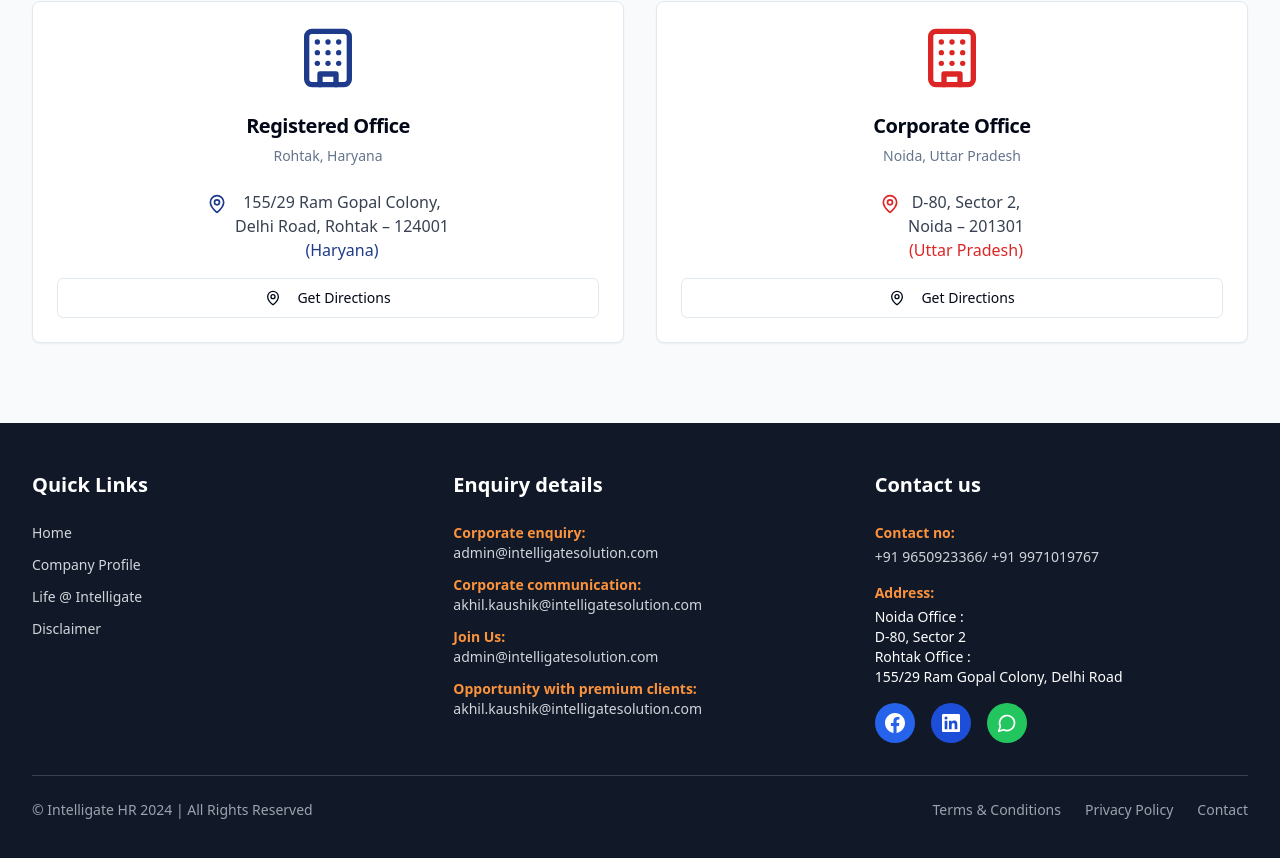
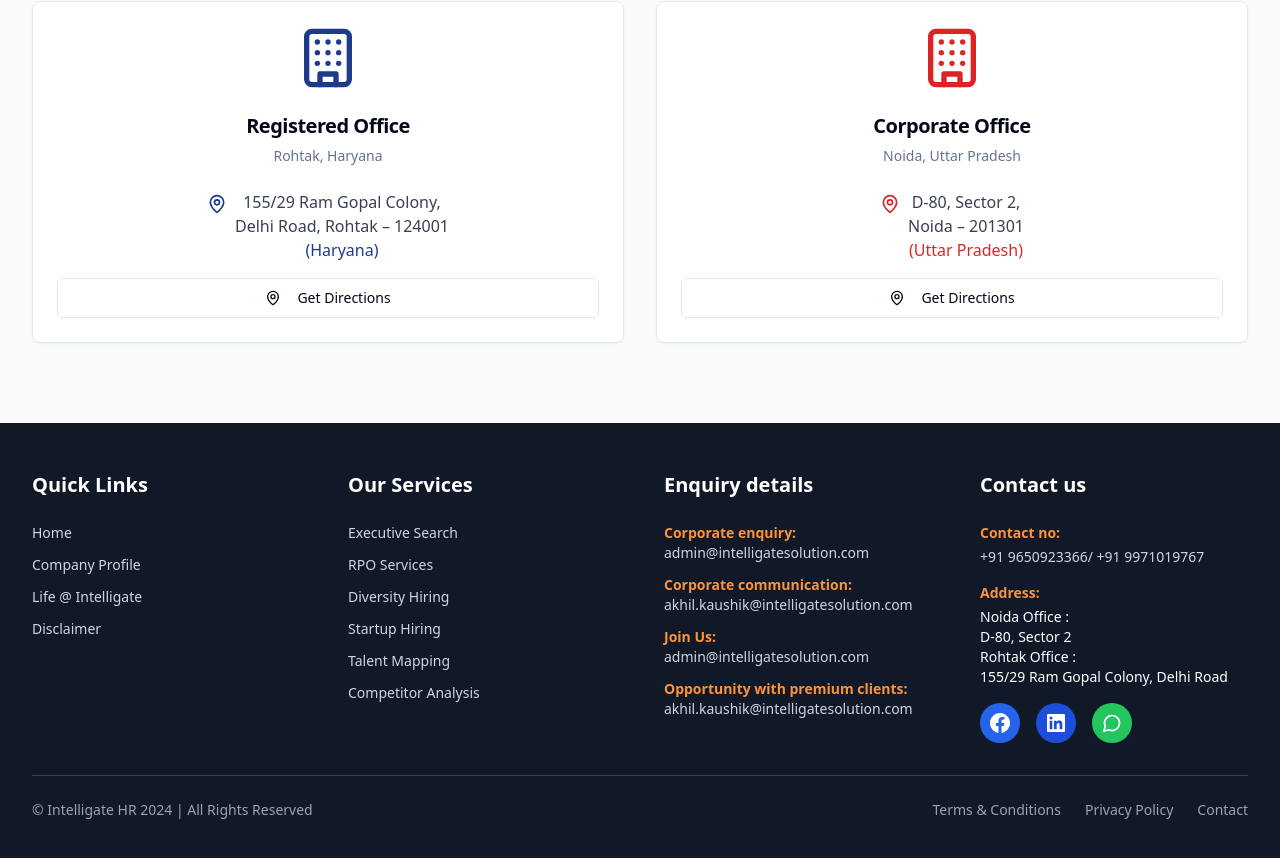
Before and after one commit to Ishwar78/Intelligate, a React (Vite) app: page /contact in a window 1280 px wide. Shown: the part 1588-2446 px from the top of the page. Built offline with nearby package versions, Linux system fonts and the light colour scheme.

Commit message:
Add Footer import and replace footer in Contact.tsx
cgen-d5ca09bb7ab040b190d7d019fc466b6f

```diff
--- a/client/pages/Contact.tsx
+++ b/client/pages/Contact.tsx
@@ -17,6 +17,7 @@ import { useEffect, useState } from "react";
 import HeroSlider from "@/components/HeroSlider";
 import ServiceDropdown from "@/components/ServiceDropdown";
 import Header from "@/components/Header";
+import Footer from "@/components/Footer";
 export default function Contact() {
   const [mobileMenuOpen, setMobileMenuOpen] = useState(false);
   const [formData, setFormData] = useState({
@@ -490,143 +491,7 @@ export default function Contact() {
         </div>
       </section>
 
-      {/* Footer */}
-       <footer className="bg-gray-900 text-white py-12">
-        <div className="max-w-7xl mx-auto px-4 sm:px-6 lg:px-8">
-          <div className="grid grid-cols-1 md:grid-cols-3 gap-12 mb-8">
-
-            {/* Quick Links */}
-            <div className="animate-on-scroll">
-              <h4 className="text-xl font-bold mb-6 text-white">Quick Links</h4>
-              <nav className="space-y-3">
-                <Link to="/" className="block text-gray-300 hover:text-orange-400 transition-colors text-sm">Home</Link>
-                <Link to="/about" className="block text-gray-300 hover:text-orange-400 transition-colors text-sm">Company Profile</Link>
-                <Link to="/about" className="block text-gray-300 hover:text-orange-400 transition-colors text-sm">Life @ Intelligate</Link>
-                <Link to="/" className="block text-gray-300 hover:text-orange-400 transition-colors text-sm">Disclaimer</Link>
-                {/* <Link to="#" className="block text-gray-300 hover:text-orange-400 transition-colors text-sm">Site Map</Link> */}
-              </nav>
-            </div>
-
-            {/* Enquiry Details */}
-            <div className="animate-on-scroll">
-              <h4 className="text-xl font-bold mb-6 text-white">Enquiry details</h4>
-              <div className="space-y-3 text-sm">
-                <div>
-                  <span className="text-orange-400 font-semibold">Corporate enquiry:</span>
-                  <a href="mailto:admin@intelligatesolution.com" className="block text-gray-300 hover:text-white transition-colors">
-                   admin@intelligatesolution.com
-                  </a>
-                </div>
-                <div>
-                  <span className="text-orange-400 font-semibold">Corporate communication:</span>
-                  <a href="mailto:akhil.kaushik@intelligatesolution.com" className="block text-gray-300 hover:text-white transition-colors">
-                    akhil.kaushik@intelligatesolution.com
-                  </a>
-                </div>
-                <div>
-                  <span className="text-orange-400 font-semibold">Join Us:</span>
-                  <a href="mailto:admin@intelligatesolution.com" className="block text-gray-300 hover:text-white transition-colors">
-                    admin@intelligatesolution.com
-                  </a>
-                </div>
-                <div>
-                  <span className="text-orange-400 font-semibold">Opportunity with premium clients:</span>
-                  <a href="mailto:akhil.kaushik@intelligatesolution.com" className="block text-gray-300 hover:text-white transition-colors">
-                    akhil.kaushik@intelligatesolution.com
-                  </a>
-                </div>
-              </div>
-            </div>
-
-            {/* Contact Us */}
-            <div className="animate-on-scroll">
-              <h4 className="text-xl font-bold mb-6 text-white">Contact us</h4>
-              <div className="space-y-4 text-sm">
-                <div>
-                  <span className="text-orange-400 font-semibold block mb-1">Contact no:</span>
-                  <a href="tel:+917042923666" className="text-gray-300 hover:text-white transition-colors">+91 9650923366/
-+91 9971019767</a>
-                </div>
-                <div>
-                  <span className="text-orange-400 font-semibold block mb-1">Address:</span>
-                   <div>
-                    <p className="font-medium">Noida Office :</p>
-                    <p className="text-sm">   D-80, Sector 2</p>
-                  </div>
-                  <div>
-                    <p className="font-medium">Rohtak Office :</p>
-                    <p className="text-sm">155/29 Ram Gopal Colony, Delhi Road</p>
-                  </div>
-                </div>
-                <div className="flex space-x-4 mt-6">
-                  <a
-                    href="https://www.facebook.com/Intelligate.Solution/"
-                    target="_blank"
-                    rel="noopener noreferrer"
-                    className="w-10 h-10 bg-blue-600 hover:bg-blue-700 rounded-full flex items-center justify-center transition-colors"
-                  >
-                    <svg className="w-5 h-5 text-white" fill="currentColor" viewBox="0 0 20 20">
-                      <path fillRule="evenodd" d="M20 10C20 4.477 15.523 0 10 0S0 4.477 0 10c0 4.991 3.657 9.128 8.438 9.878v-6.987h-2.54V10h2.54V7.797c0-2.506 1.492-3.89 3.777-3.89 1.094 0 2.238.195 2.238.195v2.46h-1.26c-1.243 0-1.63.771-1.63 1.562V10h2.773l-.443 2.89h-2.33v6.988C16.343 19.128 20 14.991 20 10z" clipRule="evenodd" />
-                    </svg>
-                  </a>
-                  {/* <a
-                    href="https://twitter.com/intelligatesolutions"
-                    target="_blank"
-                    rel="noopener noreferrer"
-                    className="w-10 h-10 bg-blue-400 hover:bg-blue-500 rounded-full flex items-center justify-center transition-colors"
-                  >
-                    <svg className="w-5 h-5 text-white" fill="currentColor" viewBox="0 0 20 20">
-                      <path d="M6.29 18.251c7.547 0 11.675-6.253 11.675-11.675 0-.178 0-.355-.012-.53A8.348 8.348 0 0020 3.92a8.19 8.19 0 01-2.357.646 4.118 4.118 0 001.804-2.27 8.224 8.224 0 01-2.605.996 4.107 4.107 0 00-6.993 3.743 11.65 11.65 0 01-8.457-4.287 4.106 4.106 0 001.27 5.477A4.073 4.073 0 01.8 7.713v.052a4.105 4.105 0 003.292 4.022 4.095 4.095 0 01-1.853.07 4.108 4.108 0 003.834 2.85A8.233 8.233 0 010 16.407a11.616 11.616 0 006.29 1.84" />
-                    </svg>
-                  </a> */}
-                  <a
-                    href="https://www.linkedin.com/in/akhil-kaushik-7928471b?originalSubdomain=in"
-                    target="_blank"
-                    rel="noopener noreferrer"
-                    className="w-10 h-10 bg-blue-700 hover:bg-blue-800 rounded-full flex items-center justify-center transition-colors"
-                  >
-                    <svg className="w-5 h-5 text-white" fill="currentColor" viewBox="0 0 20 20">
-                      <path fillRule="evenodd" d="M16.338 16.338H13.67V12.16c0-.995-.017-2.277-1.387-2.277-1.39 0-1.601 1.086-1.601 2.207v4.248H8.014v-8.59h2.559v1.174h.037c.356-.675 1.227-1.387 2.526-1.387 2.703 0 3.203 1.778 3.203 4.092v4.711zM5.005 6.575a1.548 1.548 0 11-.003-3.096 1.548 1.548 0 01.003 3.096zm-1.337 9.763H6.34v-8.59H3.667v8.59zM17.668 1H2.328C1.595 1 1 1.581 1 2.298v15.403C1 18.418 1.595 19 2.328 19h15.34c.734 0 1.332-.582 1.332-1.299V2.298C19 1.581 18.402 1 17.668 1z" clipRule="evenodd" />
-                    </svg>
-                  </a>
-                  <a
-                    href="https://wa.me/919971019767"
-                    target="_blank"
-                    rel="noopener noreferrer"
-                    className="w-10 h-10 bg-green-500 hover:bg-green-600 rounded-full flex items-center justify-center transition-colors"
-                  >
-                    <MessageCircle className="w-5 h-5 text-white" />
-                  </a>
-                  {/* <a
-                    href="https://instagram.com/intelligatesolutions"
-                    target="_blank"
-                    rel="noopener noreferrer"
-                    className="w-10 h-10 bg-pink-500 hover:bg-pink-600 rounded-full flex items-center justify-center transition-colors"
-                  >
-                    <svg className="w-5 h-5 text-white" fill="currentColor" viewBox="0 0 20 20">
-                      <path fillRule="evenodd" d="M10 0C4.477 0 0 4.484 0 10.017c0 4.425 2.865 8.18 6.839 9.504.5.092.682-.217.682-.483 0-.237-.008-.868-.013-1.703-2.782.605-3.369-1.343-3.369-1.343-.454-1.158-1.11-1.466-1.11-1.466-.908-.62.069-.608.069-.608 1.003.07 1.531 1.032 1.531 1.032.892 1.53 2.341 1.088 2.91.832.092-.647.35-1.088.636-1.338-2.22-.253-4.555-1.113-4.555-4.951 0-1.093.39-1.988 1.029-2.688-.103-.253-.446-1.272.098-2.65 0 0 .84-.27 2.75 1.026A9.564 9.564 0 0110 4.844c.85.004 1.705.115 2.504.337 1.909-1.296 2.747-1.027 2.747-1.027.546 1.379.203 2.398.1 2.651.64.7 1.028 1.595 1.028 2.688 0 3.848-2.339 4.695-4.566 4.942.359.31.678.921.678 1.856 0 1.338-.012 2.419-.012 2.747 0 .268.18.58.688.482A10.019 10.019 0 0020 10.017C20 4.484 15.522 0 10 0z" clipRule="evenodd" />
-                    </svg>
-                  </a> */}
-                </div>
-              </div>
-            </div>
-          </div>
-
-          {/* Bottom Section */}
-          <div className="border-t border-gray-700 pt-6">
-            <div className="flex flex-col md:flex-row justify-between items-center text-sm">
-              <div className="mb-4 md:mb-0">
-                <p className="text-gray-400">© Intelligate HR 2024 | All Rights Reserved</p>
-              </div>
-              <div className="flex space-x-6">
-                <a href="#" className="text-gray-400 hover:text-white transition-colors">Terms & Conditions</a>
-                <a href="#" className="text-gray-400 hover:text-white transition-colors">Privacy Policy</a>
-                <a href="#" className="text-gray-400 hover:text-white transition-colors">Contact</a>
-              </div>
-            </div>
-          </div>
-        </div>
-      </footer>
+      <Footer />
 
       {/* WhatsApp Floating Button */}
       <a
```
